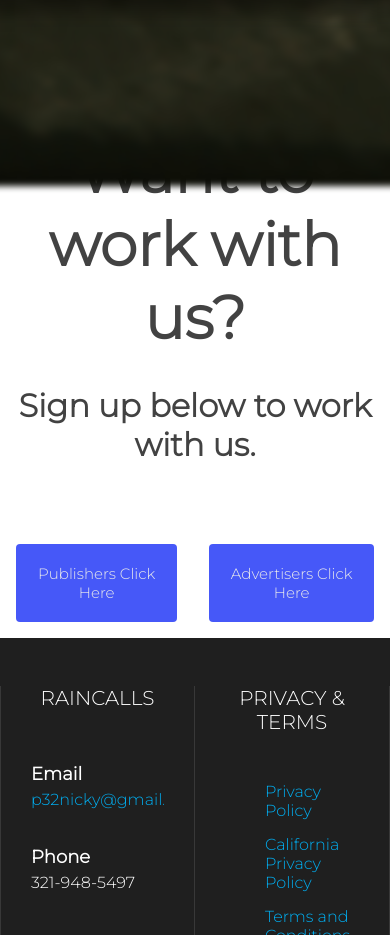
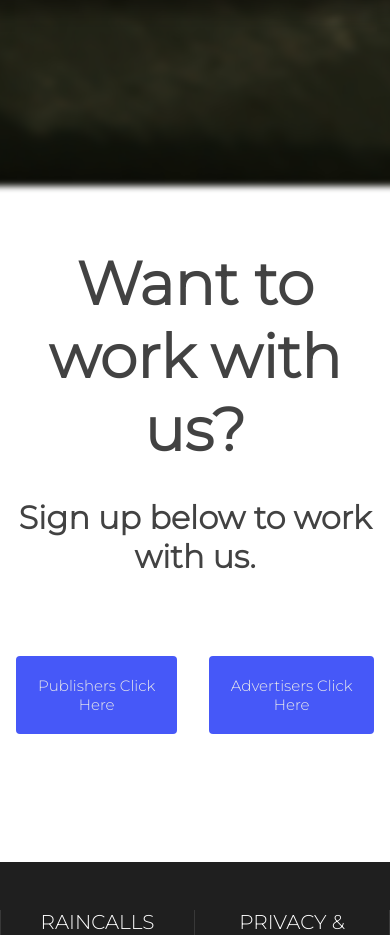
Before and after one commit to franco-cardoso/raincalls, a Vue app: page / in a window 390 px wide. Shown: the part 5100-6035 px from the top of the page. Built offline with nearby package versions, Linux system fonts and the light colour scheme.

Commit message:
responsiveness

```diff
--- a/src/components/contact/Contact.vue
+++ b/src/components/contact/Contact.vue
@@ -71,7 +71,7 @@
         }
 
         section {
-            margin: 1rem;
+            margin: 8rem 1rem;
         }
     }
 </style>
```
